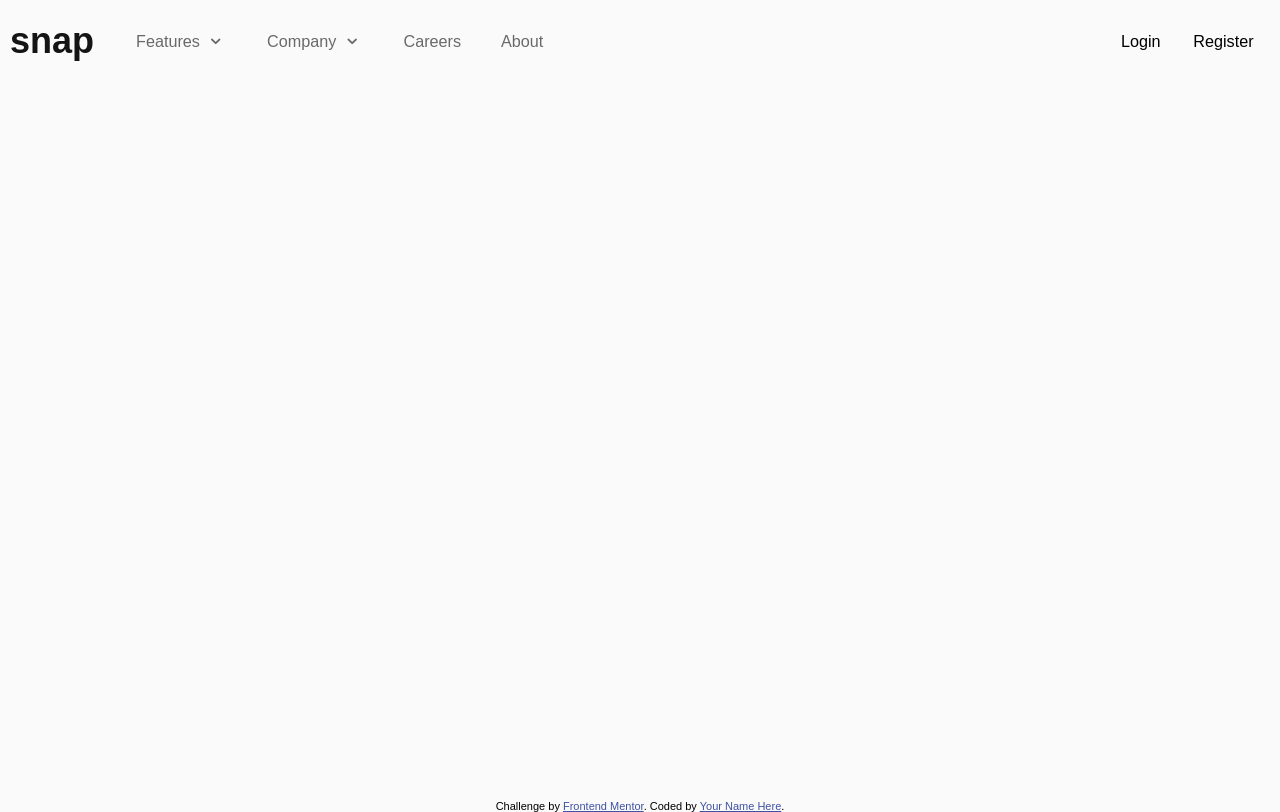
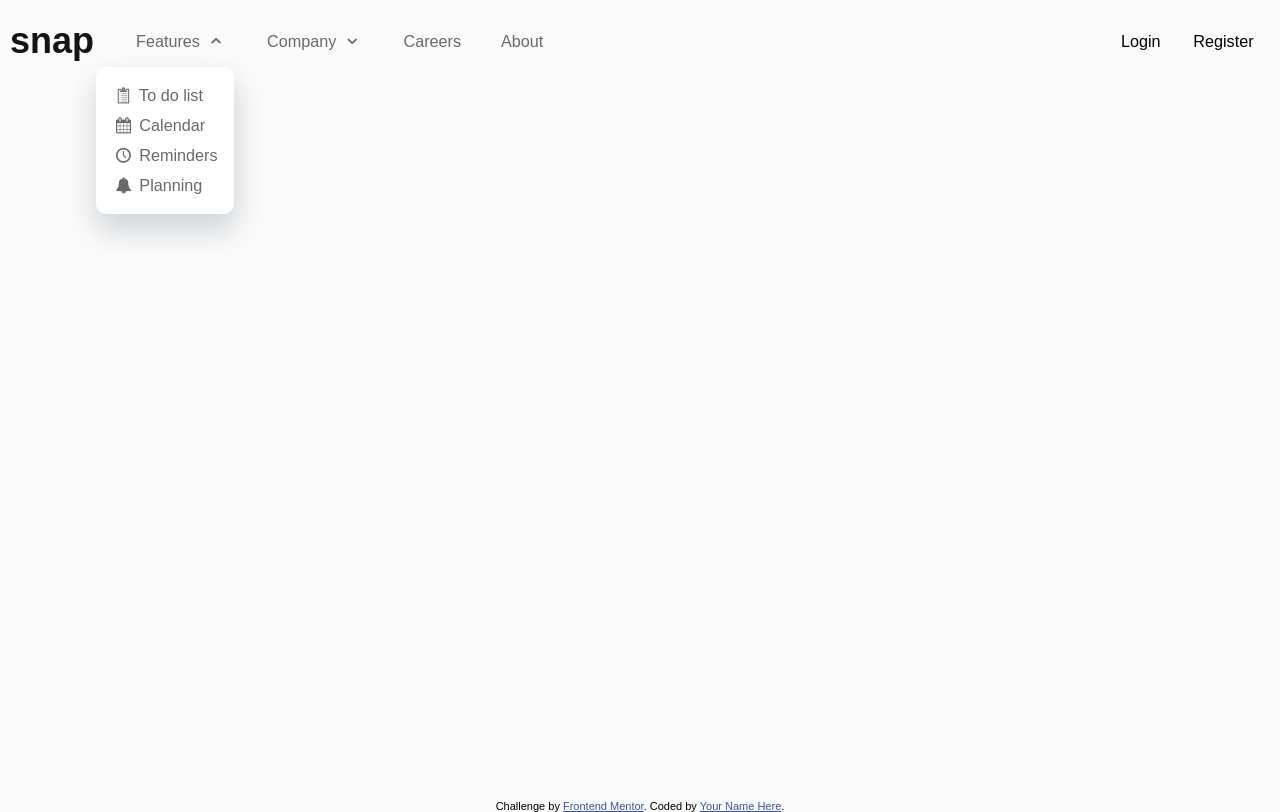
Before and after one commit to FrontEndFolk/intro-section-with-dropdown-navigation-main, a plain HTML site: page index.html in a window 1280 px wide. Both pictures are taken after a click on the item "Features". Drawn offline with Linux system fonts and the light colour scheme.

Commit message:
drop down menu js css

```diff
--- a/index.html
+++ b/index.html
@@ -22,16 +22,16 @@
                     <div class="header__logo">snap</div>
                     <nav class="header__menu menu">
                         <ul class="menu__list">
-                            <li class="menu__link ">Features
+                            <li class="menu__link dropdown">Features
                                 <i class="icon-down-open"></i>
-                                <ul class="sub-menu">
+                                <ul class="sub-menu sub-menu--left">
                                     <li class="sub-menu__link"><i class="icon-clipboard"></i> To do list</li>
                                     <li class="sub-menu__link"><i class="icon-calendar"></i> Calendar</li>
                                     <li class="sub-menu__link"><i class="icon-clock"></i> Reminders</li>
                                     <li class="sub-menu__link"><i class="icon-bell-alt"></i> Planning</li>
                                 </ul>
                             </li>
-                            <li class="menu__link">Company
+                            <li class="menu__link dropdown">Company
                                 <i class="icon-down-open"></i>
                                 <ul class="sub-menu">
                                     <li class="sub-menu__link">History</li>
@@ -66,7 +66,7 @@
     create team rituals, and watch productivity soar.
 
     Learn more -->
-
+    <script src="scripts/main.js"></script>
     <div class="attribution">
         Challenge by <a href="https://www.frontendmentor.io?ref=challenge" target="_blank">Frontend Mentor</a>.
         Coded by <a href="#">Your Name Here</a>.
--- a/scripts/main.js
+++ b/scripts/main.js
@@ -1 +1,10 @@
 "use strict";
+
+let dropDownMenuArr = document.querySelectorAll('.dropdown');
+
+dropDownMenuArr.forEach(item => {
+    item.addEventListener('click', (event) => {
+        event.target.childNodes[3].classList.toggle('sub-menu--active');
+        event.target.childNodes[1].classList.toggle('icon--active');
+    });
+});
--- a/style/style.scss
+++ b/style/style.scss
@@ -118,8 +118,39 @@ body {
 
 .sub-menu {
     position: absolute;
+    top: 35px;
     list-style-type: none;
     display: none;
+    background-color: #fff;
+    padding: 0.8rem 0.9rem;
+    border-radius: 10px;
+    box-shadow: 1px 15px 30px 1px rgba(34, 60, 80, 0.2);
+
+    &--left {
+        left: -40px;
+    }
+
+    &__link {
+        padding: 0.3rem 0;
+        position: relative;
+
+        &:before {
+            transition: all 0.2s ease;
+            position: absolute;
+            bottom: 2px;
+            display: block;
+            content: '';
+            height: 1px;
+            width: 0%;
+            background-color: $almostBlack;
+        }
+    }
+}
+
+.sub-menu__link:hover {
+    &:before {
+        width: 100%;
+    }
 }
 
 .attribution {
@@ -130,3 +161,14 @@ body {
 .attribution a {
     color: hsl(228, 45%, 44%);
 }
+
+.sub-menu--active {
+    display: block;
+}
+
+.icon--active {
+    &:before {
+        transition: all 0.2s ease;
+        transform: rotate(180deg);
+    }
+}
```
Also changed, not shown: style/style.css.
